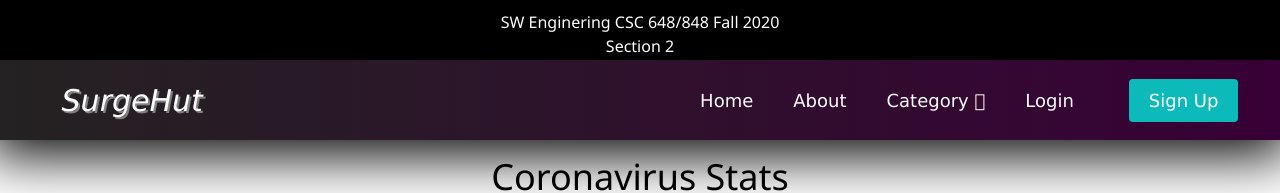
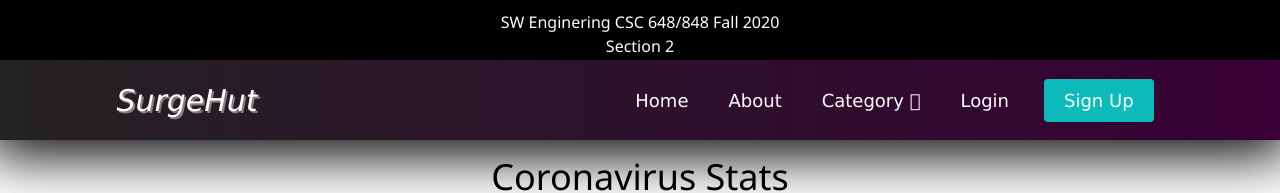
Before and after one commit to dbenavi5/surghut, a Next.js app in the folder application/docker/: page /covid_page in a window 1280 px wide. Shown: the top 193 px of the page. Built offline with nearby package versions, Linux system fonts and the light colour scheme; no server answers.

Commit message:
aligned sign up button with other links

```diff
--- a/application/docker/components/Navbar.css
+++ b/application/docker/components/Navbar.css
@@ -28,7 +28,7 @@
 }
 
 .navMenu {
-  display: flex;
+  display: inline-flex;
   grid-template-columns: repeat(5, auto);
   grid-gap: 10px;
   list-style: none;
--- a/application/docker/components/Navbar.js
+++ b/application/docker/components/Navbar.js
@@ -94,10 +94,13 @@ function Navbar() {
               <a href="/register" className="navMobile">Sign Up</a>
             </li>
           </>
-
           }
+	 <li className="navItems">
+           <a href="!#" >
+             <MobileButton />
+           </a>
+         </li>
         </ul>
-        <MobileButton />
       </nav>
     </>
   );
```
Also changed, not shown: application/docker/components/MobileButton.css (line endings or trailing spaces).
